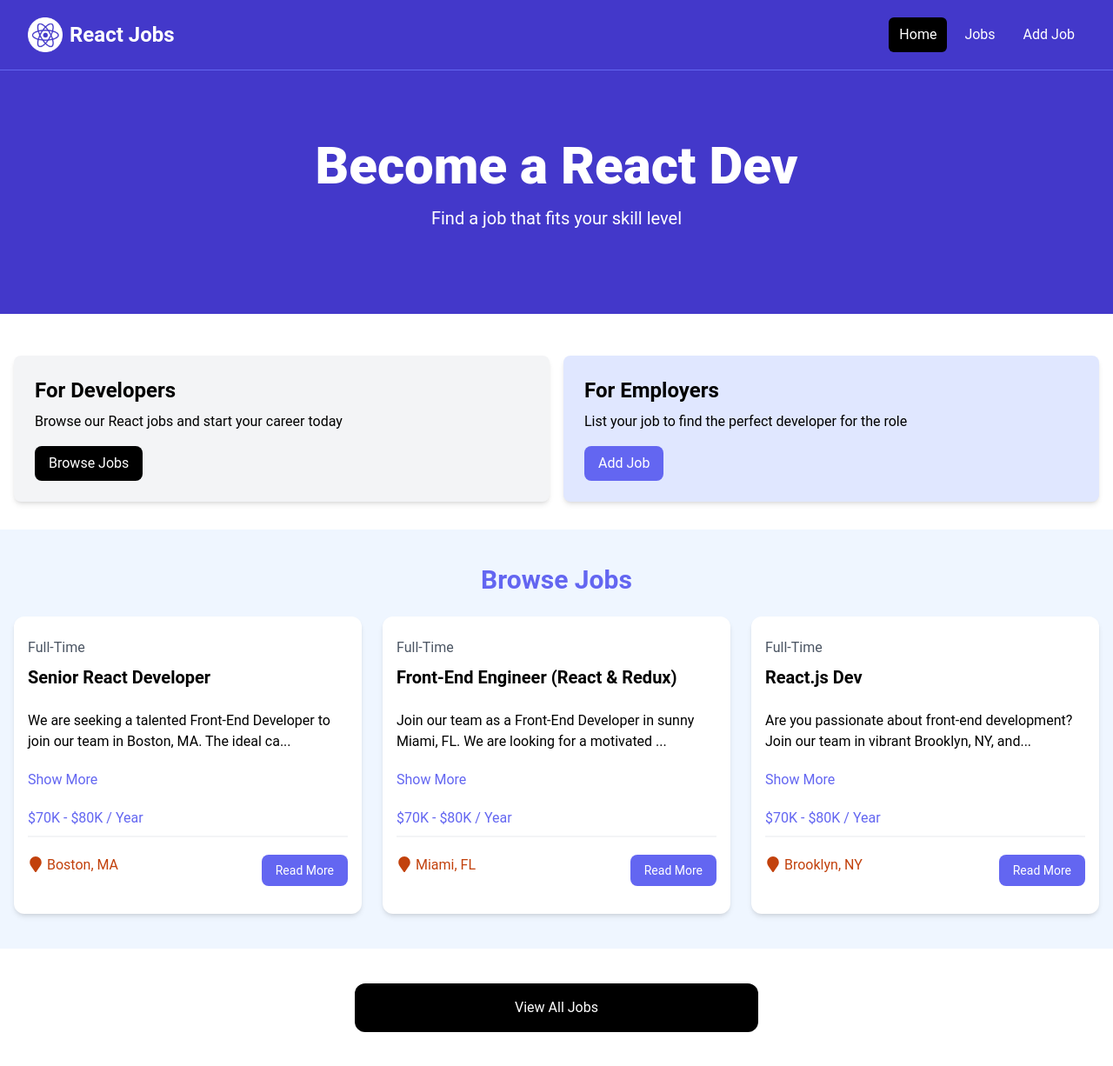
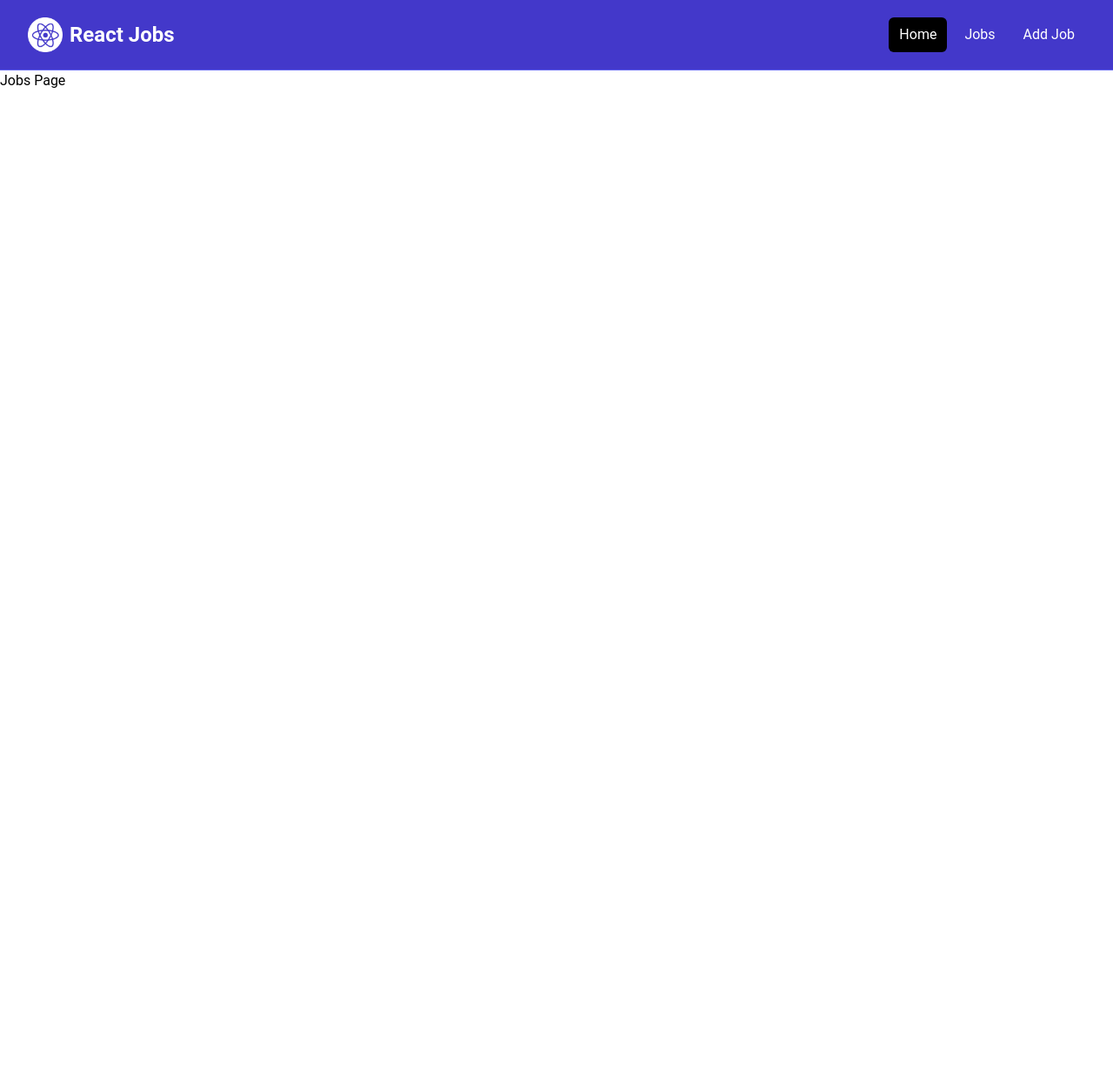
Before and after one commit to athekes/react-crash-2025, a React (Vite) app: page /jobs in a window 1280 px wide. Shown: the whole page at 87% size. After the commit the page ends 800 px from the top, so only its background shows below. Built offline with nearby package versions, Linux system fonts and the light colour scheme.

Commit message:
add routing and restructure components

```diff
--- a/package.json
+++ b/package.json
@@ -14,6 +14,8 @@
     "postcss": "^8.4.49",
     "react": "^18.3.1",
     "react-dom": "^18.3.1",
+    "react-icons": "^5.5.0",
+    "react-router-dom": "^7.5.2",
     "tailwindcss": "^3.4.17"
   },
   "devDependencies": {
--- a/src/App.jsx
+++ b/src/App.jsx
@@ -1,19 +1,25 @@
-import Navbar from './components/Navbar'
-import Hero from './components/Hero'
-import HomeCards from './components/HomeCards'
-import JobListings from './components/JobListings'
-import ViewAllJobs from './components/ViewAllJobs'
+import {
+  Route,
+  createBrowserRouter,
+  createRoutesFromElements,
+  RouterProvider
+} from 'react-router-dom'
+
+import MainLayout from './layouts/MainLayout';
+import HomePage from './pages/HomePage';
+import JobsPage from './pages/JobsPage';
+
+const router = createBrowserRouter(
+  createRoutesFromElements(
+    <Route path="/" element={<MainLayout />} >
+      <Route index element={<HomePage />} />
+      <Route path="jobs" element={<JobsPage /> } />
+    </Route>
+  )
+);
 
 const App = () => {
-  return (
-    <>
-      <Navbar />
-      <Hero />
-      <HomeCards />
-      <JobListings />
-      <ViewAllJobs />
-    </>
-  )
-}
+  return <RouterProvider router={router} />
+};
 
 export default App
--- a/src/components/HomeCards.jsx
+++ b/src/components/HomeCards.jsx
@@ -1,3 +1,4 @@
+import { Link } from 'react-router-dom'
 import Card from './Card'
 
 const HomeCards = () => {
@@ -11,12 +12,12 @@ const HomeCards = () => {
             <p className="mt-2 mb-4">
               Browse our React jobs and start your career today
             </p>
-            <a
-              href="/jobs.html"
+            <Link
+              to="/jobs"
               className="inline-block bg-black text-white rounded-lg px-4 py-2 hover:bg-gray-700"
             >
               Browse Jobs
-            </a>
+            </Link>
           </Card>
 
           <Card bg='bg-indigo-100'>
@@ -24,12 +25,12 @@ const HomeCards = () => {
             <p className="mt-2 mb-4">
               List your job to find the perfect developer for the role
             </p>
-            <a
-              href="/add-job.html"
+            <Link
+              to="/add-job"
               className="inline-block bg-indigo-500 text-white rounded-lg px-4 py-2 hover:bg-indigo-600"
             >
               Add Job
-            </a>
+            </Link>
           </Card>
         </div>
       </div>
--- a/src/components/JobListing.jsx
+++ b/src/components/JobListing.jsx
@@ -1,5 +1,6 @@
 import { useState } from 'react'
 import { FaMapMarker } from 'react-icons/fa'
+import { Link } from 'react-router-dom'
 
 const JobListing = ({ job }) => {
   const [showFullDescription, setShowFullDescription] = useState(false)
@@ -36,12 +37,12 @@ const JobListing = ({ job }) => {
 
             {job.location}
           </div>
-          <a
-            href={`/job/${job.id}`}
+          <Link
+            to={`/job/${job.id}`}
             className="h-[36px] bg-indigo-500 hover:bg-indigo-600 text-white px-4 py-2 rounded-lg text-center text-sm"
           >
           Read More
-          </a>
+          </Link>
         </div>
       </div>
     </div>
--- a/src/components/Navbar.jsx
+++ b/src/components/Navbar.jsx
@@ -1,3 +1,4 @@
+import { Link } from 'react-router-dom'
 import logo from '../assets/images/logo.png'
 
 const Navbar = () => {
@@ -9,33 +10,35 @@ const Navbar = () => {
             className="flex flex-1 items-center justify-center md:items-stretch md:justify-start"
           >
             {/* <!-- Logo --> */}
-            <a className="flex flex-shrink-0 items-center mr-4" href="/index.html">
-              <img
-                className="h-10 w-auto"
-                src={ logo }
-                alt="React Jobs"
-              />
-              <span className="hidden md:block text-white text-2xl font-bold ml-2"
-                >React Jobs</span
-              >
-            </a>
+            <Link
+              to="/"
+              className="flex flex-shrink-0 items-center mr-4"
+            >
+              <img className="h-10 w-auto" src={ logo } alt="React Jobs" />
+              <span className="hidden md:block text-white text-2xl font-bold ml-2">
+                React Jobs
+              </span>
+            </Link>
             <div className="md:ml-auto">
               <div className="flex space-x-2">
-                <a
-                  href="/index.html"
+                <Link
+                  to="/"
                   className="text-white bg-black hover:bg-gray-900 hover:text-white rounded-md px-3 py-2"
-                  >Home</a
                 >
-                <a
-                  href="/jobs.html"
+                  Home
+                </Link>
+                <Link
+                  to="/jobs"
                   className="text-white hover:bg-gray-900 hover:text-white rounded-md px-3 py-2"
-                  >Jobs</a
                 >
-                <a
-                  href="/add-job.html"
+                  Jobs
+                </Link>
+                <Link
+                  to="/add-job"
                   className="text-white hover:bg-gray-900 hover:text-white rounded-md px-3 py-2"
-                  >Add Job</a
                 >
+                  Add Job
+                </Link>
               </div>
             </div>
           </div>
--- a/src/components/ViewAllJobs.jsx
+++ b/src/components/ViewAllJobs.jsx
@@ -1,11 +1,15 @@
+import { Link } from "react-router-dom"
+
 const ViewAllJobs = () => {
 
   return (
     <section className="m-auto max-w-lg my-10 px-6">
-      <a
-        href="/jobs"
+      <Link
+        to="/jobs"
         className="block bg-black text-white text-center py-4 px-6 rounded-xl hover:bg-gray-700"
-        >View All Jobs</a>
+      >
+        View All Jobs
+      </Link>
     </section>
   )
 }
--- /dev/null
+++ b/src/layouts/MainLayout.jsx
@@ -0,0 +1,13 @@
+import { Outlet } from "react-router-dom";
+import  Navbar from "../components/Navbar";
+
+const MainLayout = () => {
+  return (
+    <>
+      <Navbar />
+      <Outlet />
+    </>
+  );
+};
+
+export default MainLayout;
--- /dev/null
+++ b/src/pages/HomePage.jsx
@@ -0,0 +1,17 @@
+import Hero from '../components/Hero'
+import HomeCards from '../components/HomeCards'
+import JobListings from '../components/JobListings'
+import ViewAllJobs from '../components/ViewAllJobs'
+
+const HomePage = () => {
+  return (
+    <>
+      <Hero />
+      <HomeCards />
+      <JobListings />
+      <ViewAllJobs />
+    </>
+  );
+};
+
+export default HomePage;
--- /dev/null
+++ b/src/pages/JobsPage.jsx
@@ -0,0 +1,5 @@
+const JobsPage = () => {
+  return <h1>Jobs Page</h1>;
+}
+
+export default JobsPage;
```
Also changed, not shown: 1 other file (tests, documents, lock files or other folders).
